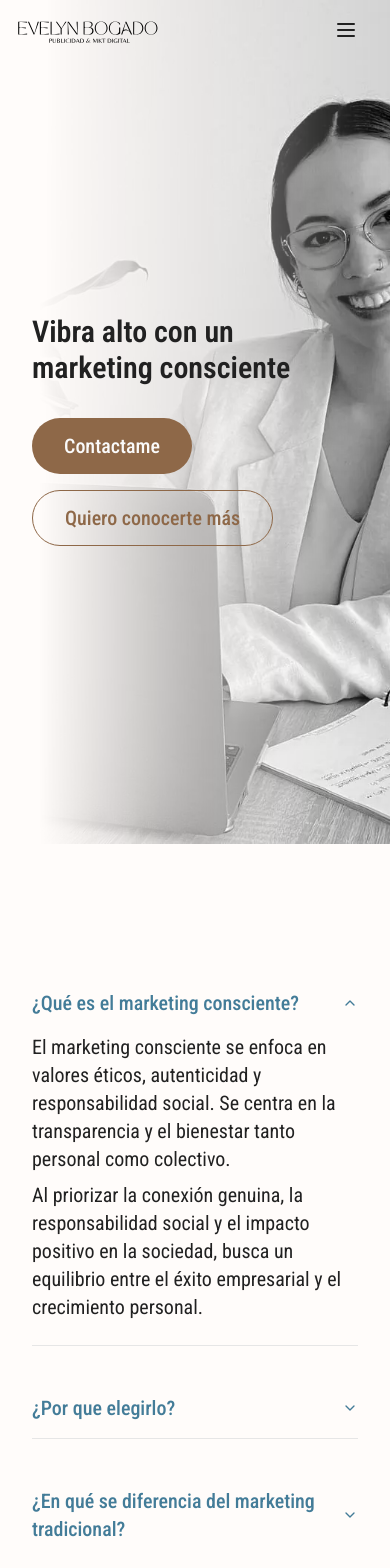
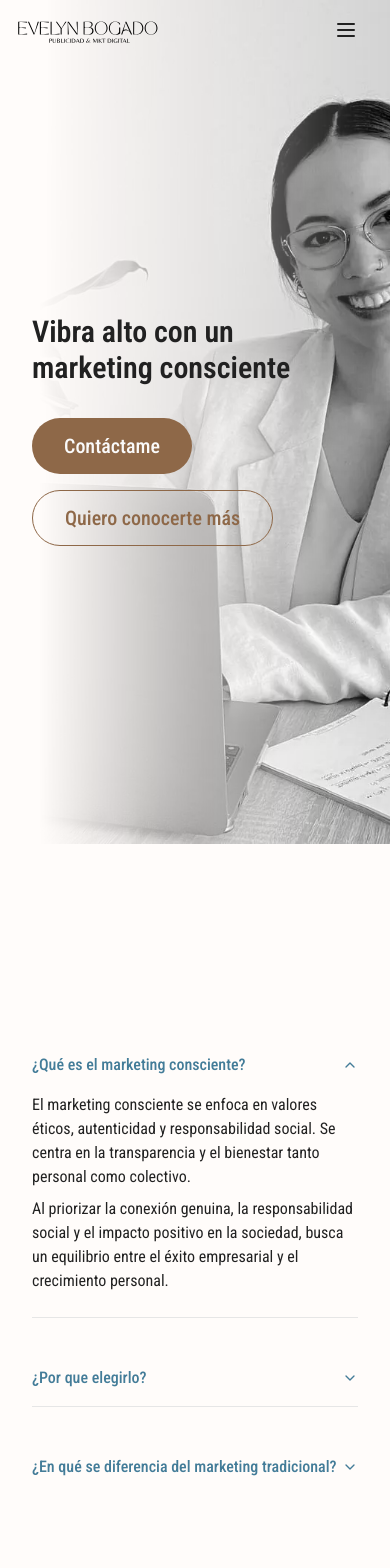
Before and after one commit to SebastianCoceres/eve-page, a Next.js app: page / in a window 390 px wide. Shown: the top 1568 px of the page. Built offline with nearby package versions, Linux system fonts and the light colour scheme.

Commit message:
Ocultar conoceme y fix botones hero

```diff
--- a/components/sections/Contacto.tsx
+++ b/components/sections/Contacto.tsx
@@ -58,7 +58,7 @@ export const Contacto = () => {
 
     return (
         <section id="contact" className=" flex flex-col justify-center items-center flex-fill min-h-screen bg-background">
-            <div ref={ref} className="container md:max-w-6xl mx-auto text-xl md:text-2xl">
+            <div ref={ref} className="container md:max-w-6xl mx-auto">
                 <Heading is="h2" className="text-secondary">¡Estoy aquí para ti!</Heading>
                 <Heading is="h3" className="text-secondary">Hablemos de tu proyecto:</Heading>
                 <Form {...form}>
@@ -103,7 +103,7 @@ export const Contacto = () => {
                                     <FormItem>
                                         <FormLabel className="sr-only">Mensaje</FormLabel>
                                         <FormControl>
-                                            <Textarea placeholder="Cuenta tu historia" {...field} />
+                                            <Textarea placeholder="Cuéntame tu historia" {...field} />
                                         </FormControl>
                                         <FormMessage />
                                     </FormItem>
--- a/components/sections/Hero.tsx
+++ b/components/sections/Hero.tsx
@@ -5,6 +5,7 @@ import { Logo } from "@/components/ui/Logo";
 import Heading from "@/components/ui/Heading";
 import { Button } from "@/components/ui/Button";
 import { useIsInViewWithStore } from "@/hooks/useIsInViewWithStore";
+import Link from "next/link";
 
 
 export const Hero = () => {
@@ -29,10 +30,10 @@ export const Hero = () => {
                         </Heading>
                     </div>
                     <Button size={"xl"} className={"mt-4"} rounded={"full"}>
-                        Contactame
+                        <Link href="#contact">Contáctame</Link>
                     </Button>
                     <Button variant={"outline"} size={"xl"} className={"mt-4 text-primary"} rounded={"full"}>
-                        Quiero conocerte más
+                        <Link href="#about">Quiero conocerte más</Link>
                     </Button>
                 </div>
             </div>
--- a/components/sections/Intro.tsx
+++ b/components/sections/Intro.tsx
@@ -7,6 +7,7 @@ import {
 } from "@/components/ui/AccordionWithMotion";
 import { useAccordionAnimation } from "@/hooks/useAccordionAnimation";
 import { useIsInViewWithStore } from "@/hooks/useIsInViewWithStore";
+import { Heading } from "@/components/ui/Heading";
 
 
 export const Intro = () => {
@@ -15,11 +16,11 @@ export const Intro = () => {
 
     return (
         <section id="focus" className=" flex flex-col justify-center items-center flex-fill min-h-screen bg-background">
-            <div ref={scope} className="container md:max-w-6xl mx-auto text-xl md:text-2xl">
+            <div ref={scope} className="container md:max-w-6xl mx-auto">
                 <div ref={ref}>
                     <MotionAccordion type="single" defaultValue={"item-1"} collapsible>
                         <MotionAccordionItem value="item-1" className="accordionItem my-8">
-                            <MotionAccordionTrigger>¿Qué es el marketing consciente?</MotionAccordionTrigger>
+                            <MotionAccordionTrigger><span className="md:text-2xl">¿Qué es el marketing consciente?</span></MotionAccordionTrigger>
                             <MotionAccordionContent>
                                 <p>
                                     El marketing consciente se enfoca en valores éticos, autenticidad y responsabilidad social. Se centra en la transparencia y el bienestar tanto personal como colectivo.
@@ -30,7 +31,7 @@ export const Intro = () => {
                             </MotionAccordionContent>
                         </MotionAccordionItem>
                         <MotionAccordionItem value="item-2" className="accordionItem my-8">
-                            <MotionAccordionTrigger>¿Por que elegirlo?</MotionAccordionTrigger>
+                            <MotionAccordionTrigger><span className="md:text-2xl">¿Por que elegirlo?</span></MotionAccordionTrigger>
                             <MotionAccordionContent>
                                 <p>
                                     Elegirlo es optar por una forma de promoción que va más allá de la simple venta de productos o servicios. Al adoptar el enfoque del marketing consciente, te comprometes a construir una marca auténtica y significativa que resuene con tu audiencia de manera genuina. Al priorizar la conexión emocional, puedes establecer relaciones más profundas y duraderas con tus clientes, lo que conduce a una lealtad más sólida y un mayor compromiso.
@@ -41,7 +42,7 @@ export const Intro = () => {
                             </MotionAccordionContent>
                         </MotionAccordionItem>
                         <MotionAccordionItem value="item-3" className="accordionItem my-8 border-none">
-                            <MotionAccordionTrigger>¿En qué se diferencia del marketing tradicional?</MotionAccordionTrigger>
+                            <MotionAccordionTrigger><span className="md:text-2xl">¿En qué se diferencia del marketing tradicional?</span></MotionAccordionTrigger>
                             <MotionAccordionContent>
                                 <p>
                                     Mientras que el marketing tradicional se centra principalmente en la venta de productos o servicios mediante estrategias persuasivas y a menudo intrusivas, el marketing consciente prioriza la integridad y la conexión genuina con la audiencia. En lugar de buscar simplemente aumentar las ventas a cualquier costo, el marketing consciente se preocupa por el bienestar tanto de los consumidores como de la sociedad en general.
--- a/components/sections/SobreMi.tsx
+++ b/components/sections/SobreMi.tsx
@@ -13,11 +13,11 @@ export const SobreMi = () => {
             <div ref={ref} className="container md:max-w-6xl mx-auto">
                 <Heading is="h2" className="text-secondary">Sobre mí</Heading>
                 <div className="flex flex-wrap items-center -mx-4">
-                    <div className="w-full sm:w-1/2 px-4 mb-4 flex flex-col items-center">
-                        <UndrawArtThinking className="w-full p-4 aspect-video" />
-                        <Button asChild variant={"secondary"}>
+                    <div className="w-full sm:w-1/2 px-4 mb-4 flex flex-col items-center ">
+                        <UndrawArtThinking className="w-full p-4 max-h-[250px]" />
+                        {/* <Button asChild variant={"secondary"}>
                             <Link href="/sobre-mi">Quiero conocerte más</Link>
-                        </Button>
+                        </Button> */}
                     </div>
                     <div className="w-full sm:w-1/2 px-4 mb-4 text-md md:text-3xl text-center text-balance">
                         <p className="mb-4">
--- a/components/ui/Heading.tsx
+++ b/components/ui/Heading.tsx
@@ -28,3 +28,4 @@ const Heading: React.FC<_Heading> = ({ is = 'h1', ref, className, children }) =>
 };
 
 export default Heading;
+export { Heading };
```
Also changed, not shown: components/sections/Servicios.tsx (+7 -4 lines).
